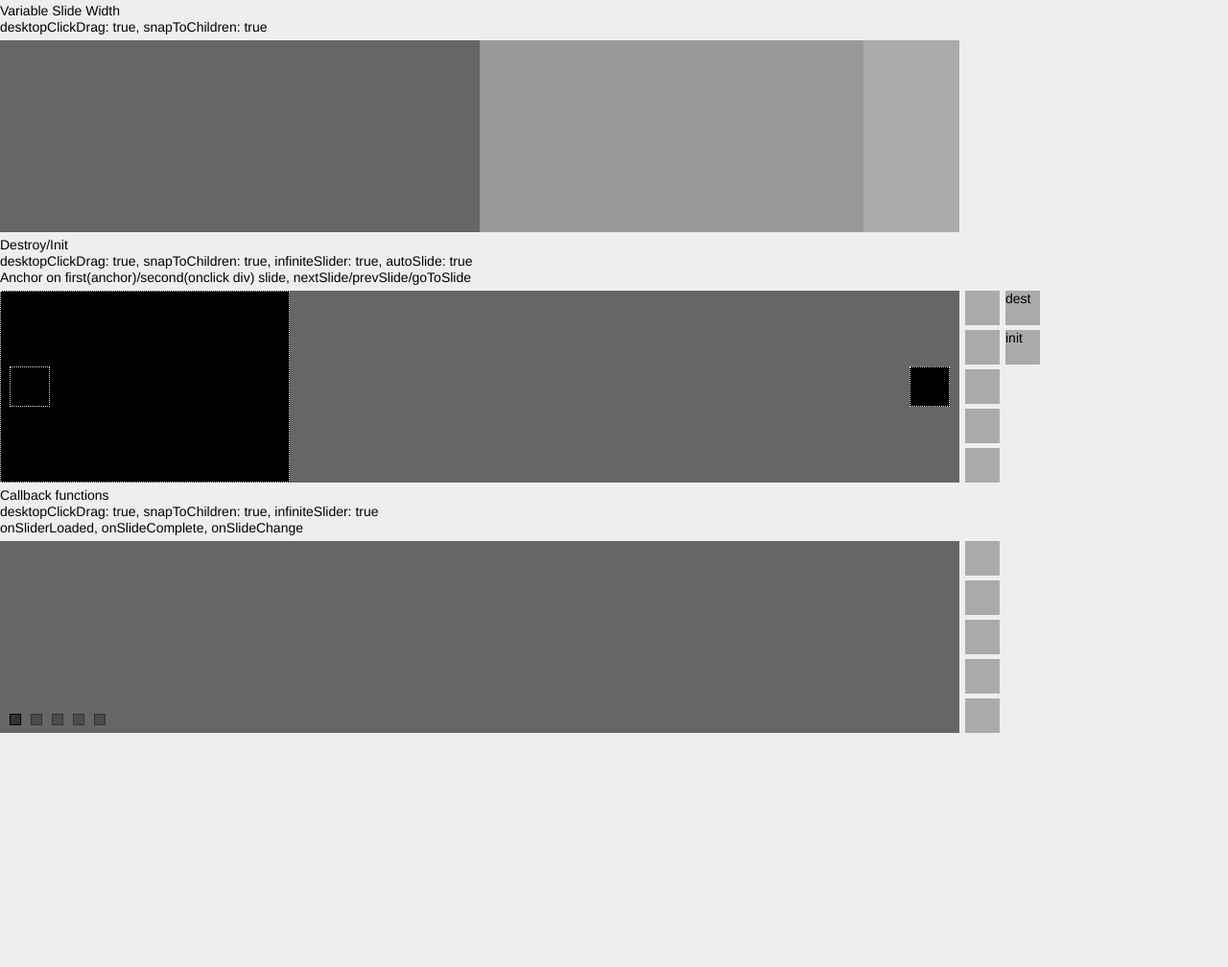
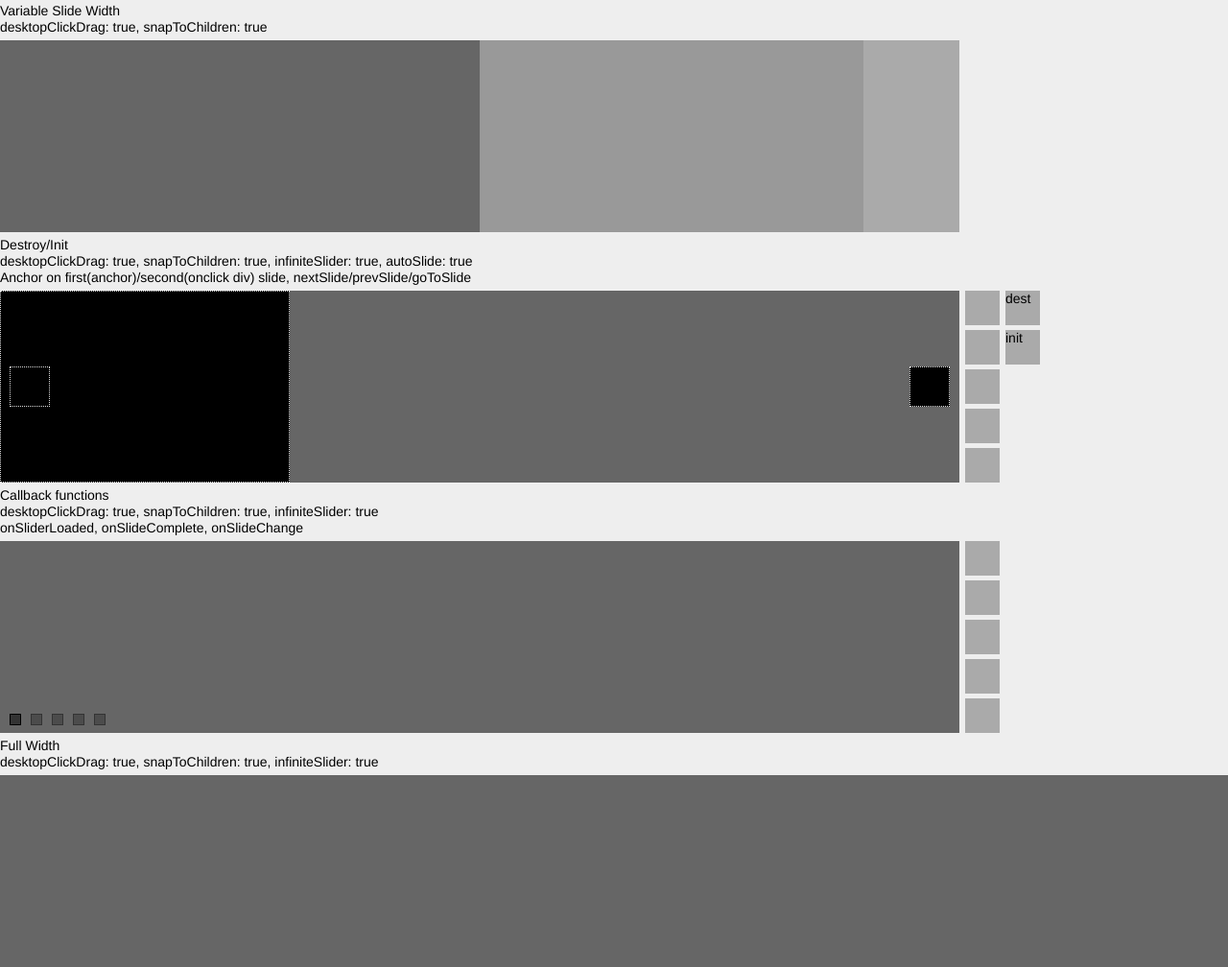
Before and after one commit to iosscripts/iosslider, a plain HTML site: page _demos/_benchmarks/index.html in a window 1280 px wide. Shown: the part 1744-2752 px from the top of the page at 96% size. Before the commit the page ends 2508 px from the top, so only its background shows below. Drawn offline with Linux system fonts and the light colour scheme.

Commit message:
updated benchmark demo to include full width test case

```diff
--- a/_demos/_benchmarks/_css/common.css
+++ b/_demos/_benchmarks/_css/common.css
@@ -562,3 +562,40 @@ p {
 	margin: 0 0 5px 0;
 	cursor: pointer;
 }
+
+/* full width */
+.full-width-slider {
+	position: relative;
+	overflow: hidden;
+	width: 100%;
+	height: 200px;
+}
+
+.full-width-slider .slider {
+	height: 100%;
+}
+
+.full-width-slider .slider .item {
+	width: 100%;
+	height: 100%;
+}
+
+.full-width-slider .slider #item1 {
+	background: #666;
+}
+
+.full-width-slider .slider #item2 {
+	background: #999;
+}
+
+.full-width-slider .slider #item3 {
+	background: #aaa;
+}
+
+.full-width-slider .slider #item4 {
+	background: #ddd;
+}
+
+.full-width-slider .slider #item5 {
+	background: #777;
+}
--- a/_demos/_benchmarks/_js/common.js
+++ b/_demos/_benchmarks/_js/common.js
@@ -124,6 +124,12 @@ $(document).ready(function() {
 		});
 	});
 
+	$('.full-width-slider').iosSlider({
+		desktopClickDrag: true,
+		snapToChildren: true,
+		infiniteSlider: true
+	});
+
 });
 
 function callbackSliderLoadedChanged(args) {
--- a/_demos/_benchmarks/index.html
+++ b/_demos/_benchmarks/index.html
@@ -283,6 +283,23 @@
 
 		</div>
 
+		<p>Full Width<br />
+		desktopClickDrag: true, snapToChildren: true, infiniteSlider: true</p>
+
+		<div class = 'full-width-slider'>
+
+			<div class = 'slider'>
+
+				<div class = 'item' id = 'item1'></div>
+				<div class = 'item' id = 'item2'></div>
+				<div class = 'item' id = 'item3'></div>
+				<div class = 'item' id = 'item4'></div>
+				<div class = 'item' id = 'item5'></div>
+
+			</div>
+
+		</div>
+
 	</body>
 
 </html>
```
